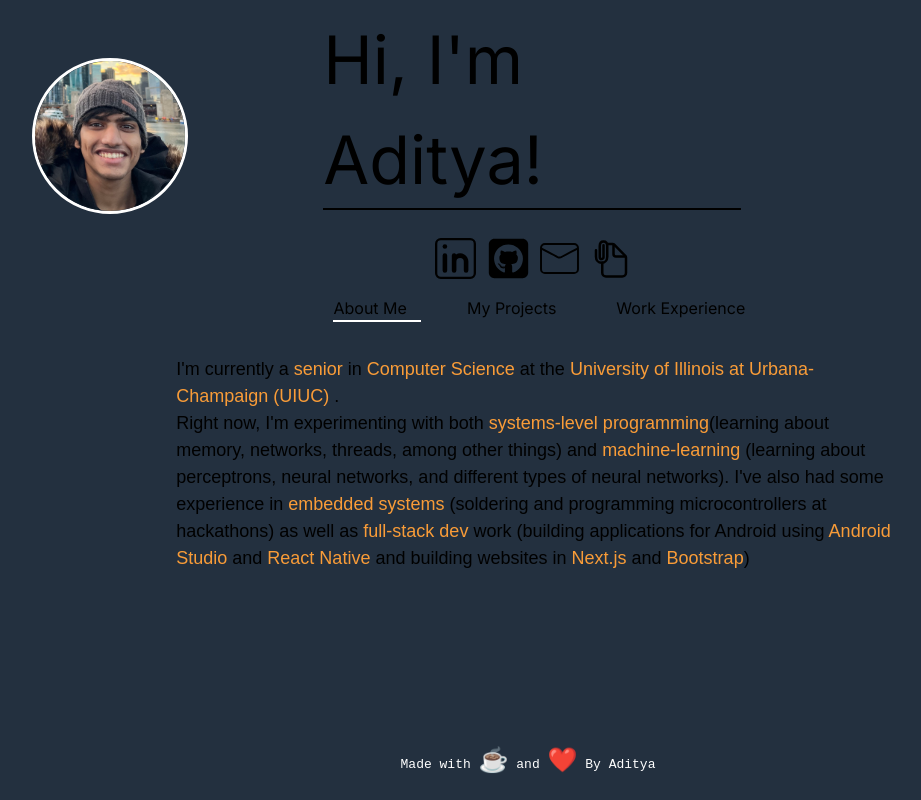
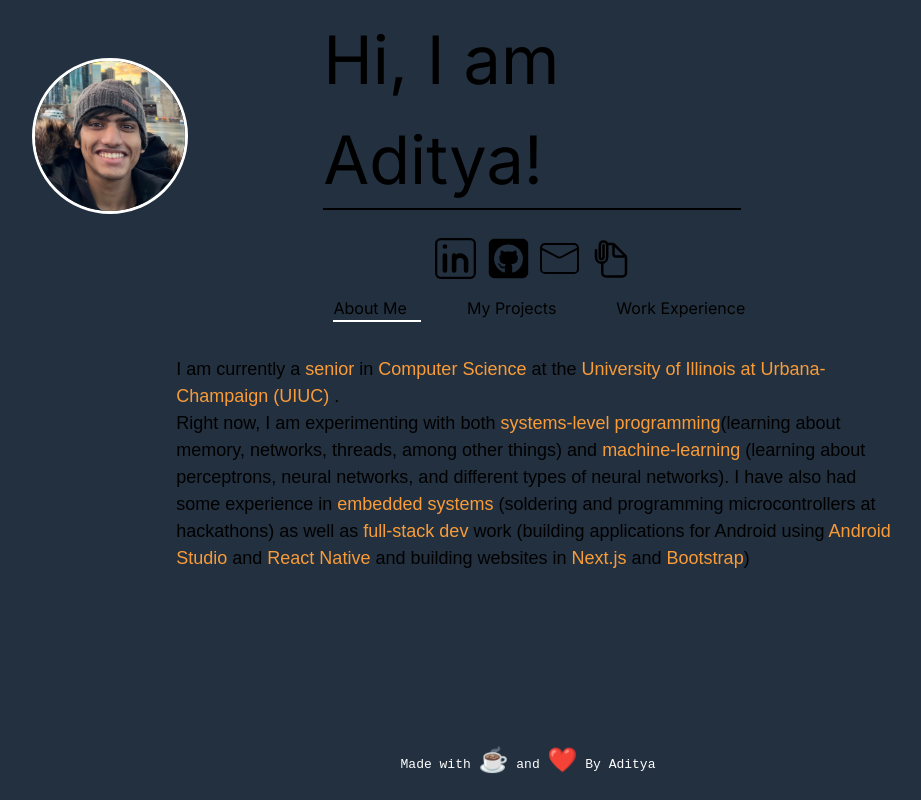
Before and after one commit to AdityaKunte18/AdityaKunte18.github.io, a Next.js app: page / in a window 1280 px wide. Shown: the whole page, without its empty margins (112-1033 px from the left). Built offline with nearby package versions, Linux system fonts and the light colour scheme.

Commit message:
this is the good one

```diff
--- a/src/app/page.js
+++ b/src/app/page.js
@@ -20,7 +20,7 @@ export default function Home() {
         </div>
         <div className="titleContainer">
           <div className="nameContainer">
-            <h2 className="title">Hi, I'm Aditya!</h2>
+            <h2 className="title">Hi, I am Aditya!</h2>
           </div>
           <div className="iconContainer">
             <div className="linkedinContainer">
--- a/src/components/AboutMe.js
+++ b/src/components/AboutMe.js
@@ -5,11 +5,11 @@ function AboutMe() {
   return (
     <div className="AboutMeContainer">
         <p className="aboutMeText">
-            I'm currently a <span className="highlightedText">senior</span> in <span className="highlightedText">Computer Science</span> at the <span className="highlightedText"> University of Illinois at Urbana-Champaign (UIUC)</span> .
-            <br/>Right now, I'm experimenting with both <span className="highlightedText">systems-level programming</span>
+            I am currently a <span className="highlightedText">senior</span> in <span className="highlightedText">Computer Science</span> at the <span className="highlightedText"> University of Illinois at Urbana-Champaign (UIUC)</span> .
+            <br/>Right now, I am experimenting with both <span className="highlightedText">systems-level programming</span>
             (learning about memory, networks, threads, among other things)
             and <span className="highlightedText">machine-learning</span> (learning about perceptrons, neural networks, and different types of neural networks).
-             I've also had some experience in <span className="highlightedText">embedded systems</span> (soldering and programming microcontrollers at hackathons)
+             I have also had some experience in <span className="highlightedText">embedded systems</span> (soldering and programming microcontrollers at hackathons)
              as well as <span className="highlightedText">full-stack dev</span> work
              (building applications for Android using <span className="highlightedText">Android Studio</span> and <span className="highlightedText">React Native</span> and building websites in <span className="highlightedText">Next.js</span> and <span className="highlightedText">Bootstrap</span>)
 
```
Also changed, not shown: 1 other file (tests, documents, lock files or other folders).
